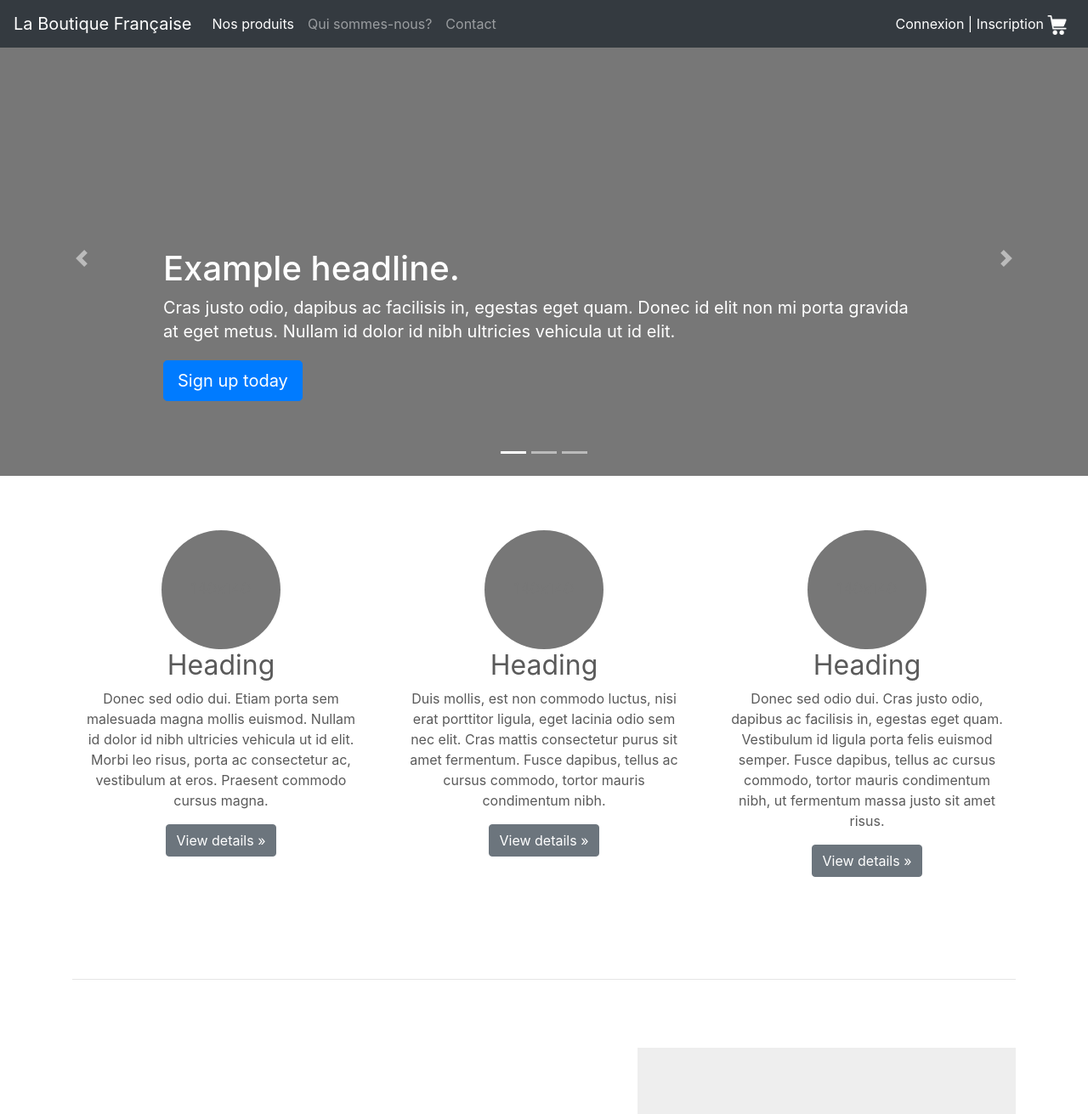
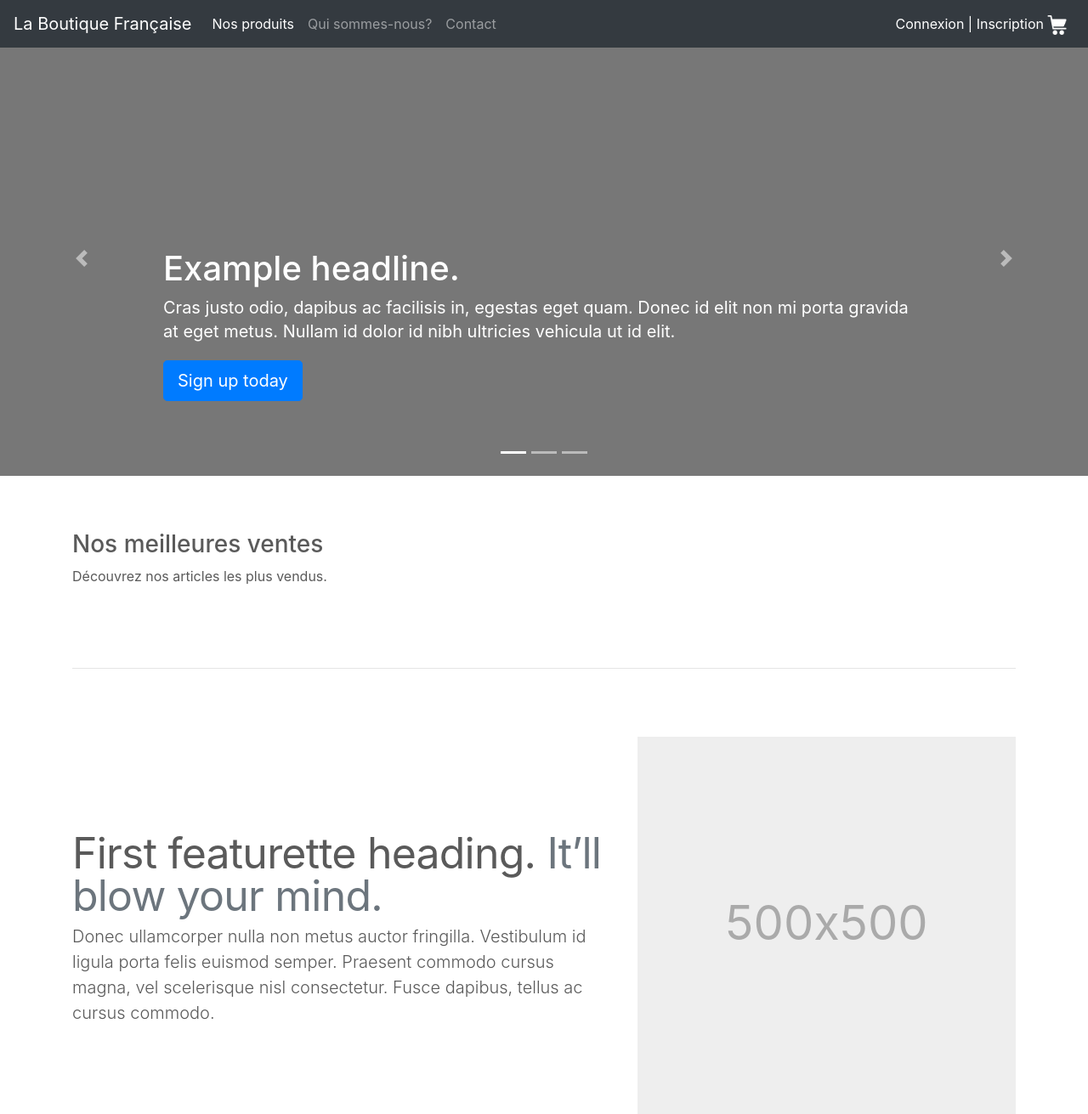
Before and after one commit to Vilivi/laboutiquefrancaise, a Symfony app: template templates/home/index.html.twig in a window 1280 px wide. Shown: the top 1311 px of the page at 85% size. Run offline with Twig, Linux system fonts and the light colour scheme; the template is opened without the code that fills it, so the values that code supplies are empty; some libraries are stand-ins or nearby versions.

Commit message:
Ajout des meilleures ventes

```diff
--- a/src/Controller/Admin/ProductCrudController.php
+++ b/src/Controller/Admin/ProductCrudController.php
@@ -5,6 +5,7 @@ namespace App\Controller\Admin;
 use App\Entity\Product;
 use EasyCorp\Bundle\EasyAdminBundle\Controller\AbstractCrudController;
 use EasyCorp\Bundle\EasyAdminBundle\Field\AssociationField;
+use EasyCorp\Bundle\EasyAdminBundle\Field\BooleanField;
 use EasyCorp\Bundle\EasyAdminBundle\Field\ImageField;
 use EasyCorp\Bundle\EasyAdminBundle\Field\MoneyField;
 use EasyCorp\Bundle\EasyAdminBundle\Field\SlugField;
@@ -29,6 +30,7 @@ class ProductCrudController extends AbstractCrudController
             ->setRequired(false),
             TextField::new('subtitle'),
             TextareaField::new('description'),
+            BooleanField::new('isBest'),
             MoneyField::new('price')->setCurrency('EUR'),
             AssociationField::new('category')
             // CollectionField::new('category')
--- a/src/Controller/ProductController.php
+++ b/src/Controller/ProductController.php
@@ -50,12 +50,15 @@ class ProductController extends AbstractController
     public function show($slug): Response
     {
         $product = $this->entityManager->getRepository(Product::class)->findOneBySlug($slug);
+        $products = $this->entityManager->getRepository(Product::class)->findByIsBest(1);
 
         if(!$product){
             return $this->redirectToRoute('products');
         }
         return $this->render('product/show.html.twig', [
             'product' => $product,
+            'products' => $products
+
         ]);
     }
 }
--- a/templates/home/index.html.twig
+++ b/templates/home/index.html.twig
@@ -4,25 +4,14 @@
 
     {% block content %}
 <!-- Three columns of text below the carousel -->
+        <h3>Nos meilleures ventes</h3>
+        <p>Découvrez nos articles les plus vendus.</p>
         <div class="row">
-            <div class="col-lg-4">
-                <svg class="bd-placeholder-img rounded-circle" width="140" height="140" xmlns="http://www.w3.org/2000/svg" preserveAspectRatio="xMidYMid slice" focusable="false" role="img" aria-label="Placeholder: 140x140"><title>Placeholder</title><rect width="100%" height="100%" fill="#777"/><text x="50%" y="50%" fill="#777" dy=".3em">140x140</text></svg>
-                <h2>Heading</h2>
-                <p>Donec sed odio dui. Etiam porta sem malesuada magna mollis euismod. Nullam id dolor id nibh ultricies vehicula ut id elit. Morbi leo risus, porta ac consectetur ac, vestibulum at eros. Praesent commodo cursus magna.</p>
-                <p><a class="btn btn-secondary" href="#" role="button">View details &raquo;</a></p>
-            </div><!-- /.col-lg-4 -->
-            <div class="col-lg-4">
-                <svg class="bd-placeholder-img rounded-circle" width="140" height="140" xmlns="http://www.w3.org/2000/svg" preserveAspectRatio="xMidYMid slice" focusable="false" role="img" aria-label="Placeholder: 140x140"><title>Placeholder</title><rect width="100%" height="100%" fill="#777"/><text x="50%" y="50%" fill="#777" dy=".3em">140x140</text></svg>
-                <h2>Heading</h2>
-                <p>Duis mollis, est non commodo luctus, nisi erat porttitor ligula, eget lacinia odio sem nec elit. Cras mattis consectetur purus sit amet fermentum. Fusce dapibus, tellus ac cursus commodo, tortor mauris condimentum nibh.</p>
-                <p><a class="btn btn-secondary" href="#" role="button">View details &raquo;</a></p>
-            </div><!-- /.col-lg-4 -->
-            <div class="col-lg-4">
-                <svg class="bd-placeholder-img rounded-circle" width="140" height="140" xmlns="http://www.w3.org/2000/svg" preserveAspectRatio="xMidYMid slice" focusable="false" role="img" aria-label="Placeholder: 140x140"><title>Placeholder</title><rect width="100%" height="100%" fill="#777"/><text x="50%" y="50%" fill="#777" dy=".3em">140x140</text></svg>
-                <h2>Heading</h2>
-                <p>Donec sed odio dui. Cras justo odio, dapibus ac facilisis in, egestas eget quam. Vestibulum id ligula porta felis euismod semper. Fusce dapibus, tellus ac cursus commodo, tortor mauris condimentum nibh, ut fermentum massa justo sit amet risus.</p>
-                <p><a class="btn btn-secondary" href="#" role="button">View details &raquo;</a></p>
-            </div><!-- /.col-lg-4 -->
+            {% for product in products %}
+                <div class="col-md-3">
+                    {% include 'product/single_product.html.twig' %}
+                </div>
+            {% endfor %}
         </div><!-- /.row -->
 
 
```
Also changed, not shown: migrations/Version20210406074616.php (added, +31 -0 lines), src/Controller/HomeController.php (+13 -2 lines), src/Entity/Product.php (+17 -0 lines), templates/product/index.html.twig (+1 -10 lines), templates/product/show.html.twig (+10 -0 lines), templates/product/single_product.html.twig (added, +10 -0 lines).
